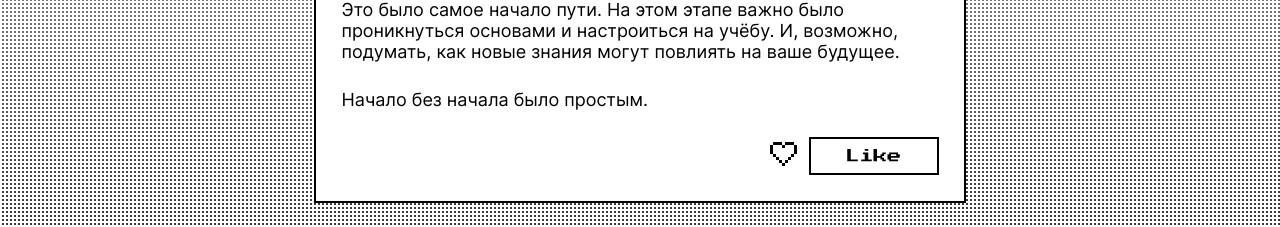
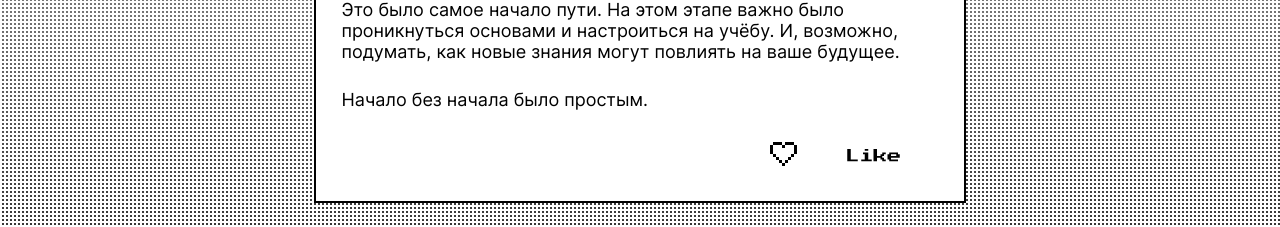
Before and after one commit to aidakhubaeva/zakrivayuschiy-teg-f, a plain HTML site: page index.html in a window 1280 px wide. Shown: the part 1275-1502 px from the top of the page. Drawn offline with Linux system fonts and the light colour scheme.

Commit message:
finFourth

```diff
--- a/styles/animations.css
+++ b/styles/animations.css
@@ -50,7 +50,7 @@
   opacity: 0;
 }
 
-.like-icon .heart{
+.like-icon .heart {
   transform-origin: center;
 }
 
--- a/styles/style.css
+++ b/styles/style.css
@@ -175,7 +175,7 @@
 }
 
 .images_filter_contrast {
-  filter: contrast(100%);
+  filter: contrast(100%) drop-shadow(50%) invert(20%);
 }
 
 .images_filter_sepia {
@@ -272,19 +272,6 @@
   position: relative;
 }
 
-.card__like-button {
-  padding: 9px 17px;
-  min-height: 38px;
-  inline-size: 130px;
-  border: 2px solid var(--themes-main-color);
-  display: flex;
-  justify-content: center;
-  align-items: center;
-  position: relative;
-  cursor: pointer;
-  transition: box-shadow 0.3s ease-in-out;
-}
-
 .button::before {
   content: "";
   position: absolute;
@@ -332,13 +319,6 @@
   gap: 8px;
 }
 
-.save-button {
-  padding: 15px 20px;
-  display: flex;
-  flex-direction: row;
-  gap: 8px;
-}
-
 .button__text {
   z-index: 1;
   mix-blend-mode: difference;
@@ -350,8 +330,6 @@
   align-items: center;
   justify-content: center;
 }
-
-
 
 .floppy {
   z-index: 1;
```
